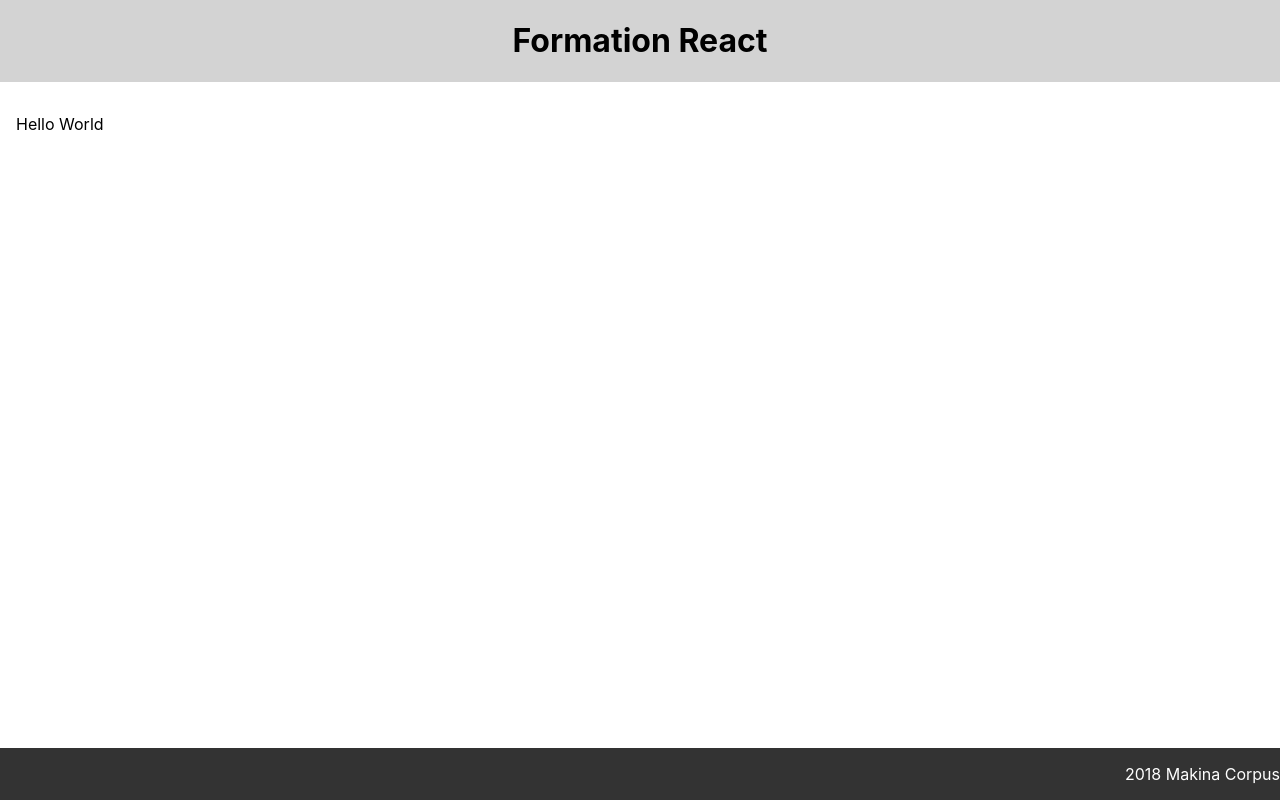
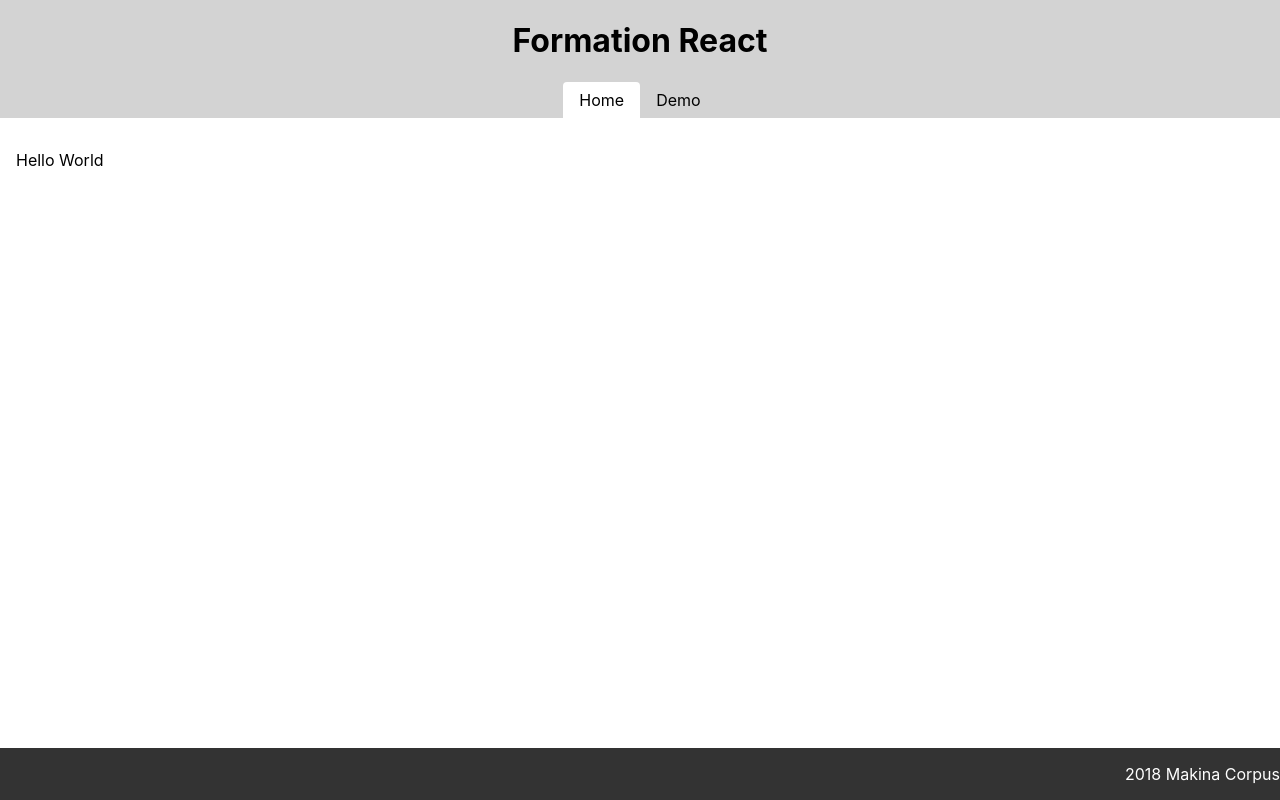
Before and after one commit to hadrienl/formation-react-tp, a React (Create React App) app: page / in a window 1280 px wide. Built offline with nearby package versions, Linux system fonts and the light colour scheme.

Commit message:
Use react-router to make a navigation between two pages

```diff
--- a/package.json
+++ b/package.json
@@ -6,6 +6,8 @@
     "node-sass": "^4.9.4",
     "react": "^16.6.0",
     "react-dom": "^16.6.0",
+    "react-router": "^4.3.1",
+    "react-router-dom": "^4.3.1",
     "react-scripts": "2.1.0"
   },
   "scripts": {
--- a/src/App.js
+++ b/src/App.js
@@ -1,18 +1,33 @@
 import React, { Component } from 'react';
+import { BrowserRouter, Switch, Route } from 'react-router-dom';
 
 import MainLayout from './layouts/Main';
 import MainHeader from './components/MainHeader';
 import MainFooter from './components/MainFooter';
 import Home from './views/Home';
+import Demo from './views/Demo';
 
 class App extends Component {
   render() {
     return (
-      <MainLayout
-        header={<MainHeader />}
-        footer={<MainFooter />}>
-        <Home />
-      </MainLayout>
+      <BrowserRouter>
+        <MainLayout
+          header={<MainHeader />}
+          footer={<MainFooter />}>
+          <Switch>
+            <Route
+              path="/"
+              exact>
+              <Home />
+            </Route>
+            <Route
+              path="/demo"
+              exact>
+              <Demo />
+            </Route>
+          </Switch>
+        </MainLayout>
+      </BrowserRouter>
     );
   }
 }
--- a/src/components/MainHeader/index.js
+++ b/src/components/MainHeader/index.js
@@ -1,5 +1,16 @@
 import React from 'react';
+import { NavLink } from 'react-router-dom';
 
-export const MainHeader = () => <h1>Formation React</h1>;
+import './styles.scss';
+
+export const MainHeader = () => (
+  <div className="main-header">
+    <h1>Formation React</h1>
+    <nav className="main-header__nav">
+      <NavLink to="/" exact>Home</NavLink>
+      <NavLink to="/demo" exact>Demo</NavLink>
+    </nav>
+  </div>
+);
 
 export default MainHeader;
--- /dev/null
+++ b/src/components/MainHeader/styles.scss
@@ -0,0 +1,15 @@
+.main-header {
+  &__nav {
+    a {
+      display: inline-block;
+      padding: .5rem 1rem;
+      text-decoration: none;
+      color: inherit;
+      border-radius: 4px 4px 0 0;
+
+      &.active {
+        background: white;
+      }
+    }
+  }
+}
--- /dev/null
+++ b/src/views/Demo.js
@@ -0,0 +1,5 @@
+import React from 'react';
+
+export const Demo = () => <p>Demonstration</p>
+
+export default Demo
```
Also changed, not shown: 1 other file (tests, documents, lock files or other folders).
